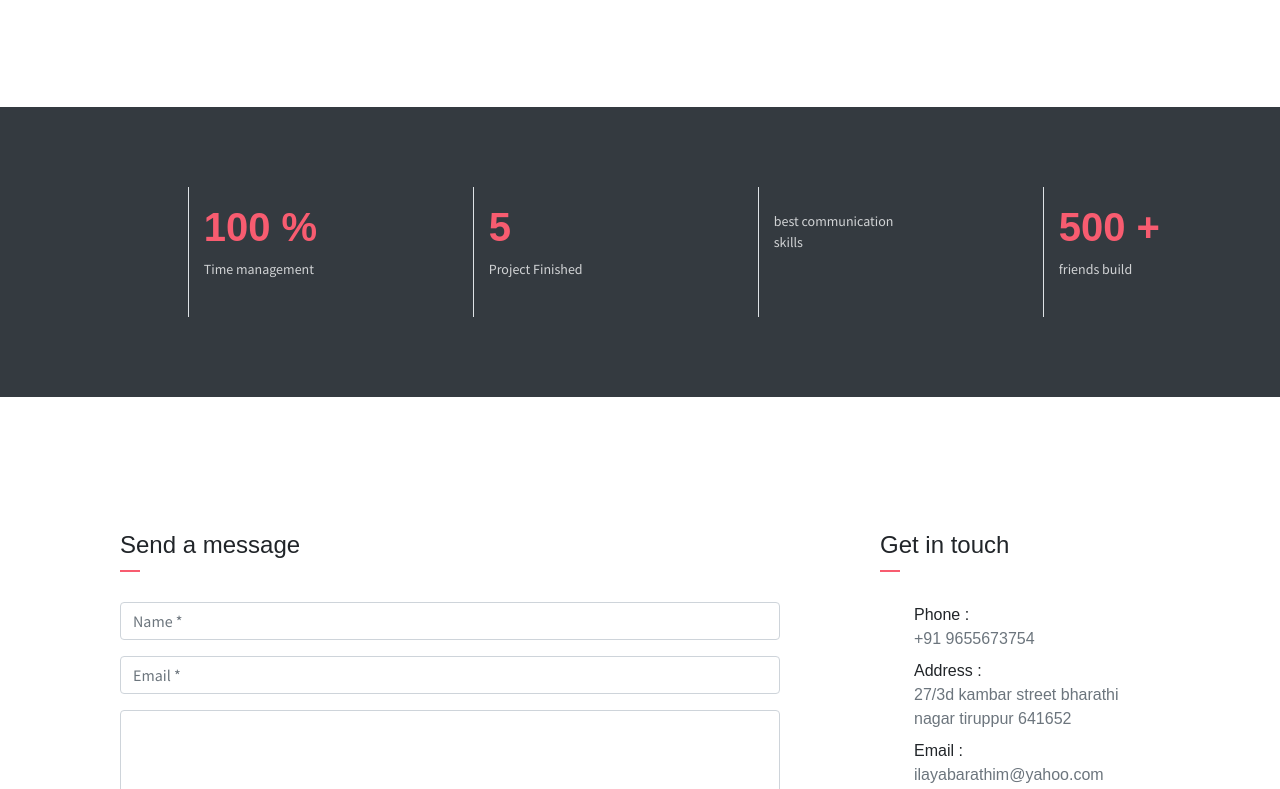
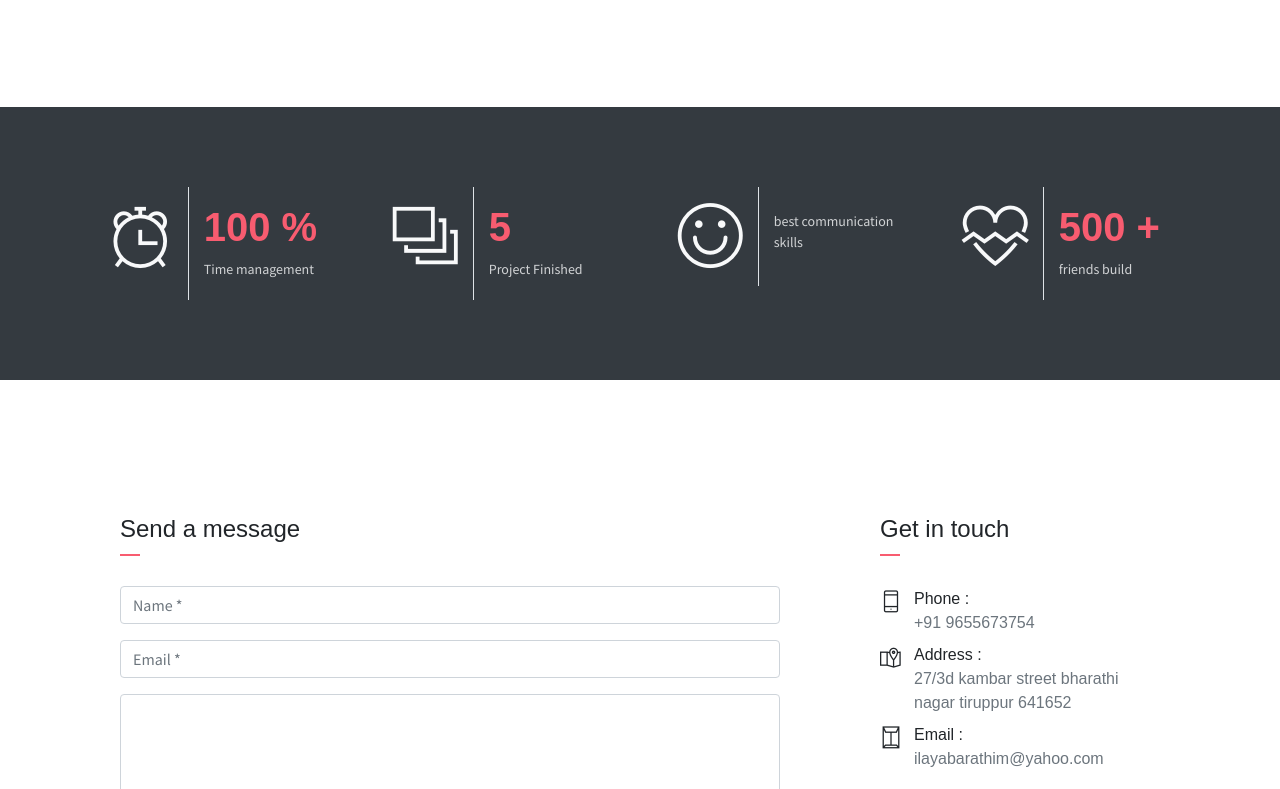
Before and after one commit to Ilayabarathi/portfolio, a plain HTML site: page index.html in a window 1280 px wide. Shown: the part 2011-2800 px from the top of the page. Drawn offline with nearby package versions, Linux system fonts and the light colour scheme; files that its build step writes are made by us from their sources; files whose address does not match are found by name.

Commit message:
Update index.html

```diff
--- a/index.html
+++ b/index.html
@@ -7,9 +7,9 @@
     <meta name="author" content="Devcrud">
     <title>ILAYABARATHI PORTFOLIO </title>
     <!-- font icons -->
-    <link rel="stylesheet" href="assets/vendors/themify-icons/css/themify-icons.css">
+    <link rel="stylesheet" href="/vendors/themify-icons/css/themify-icons.css">
     <!-- Bootstrap + JohnDoe main styles -->
-	<link rel="stylesheet" href="assets/css/johndoe.css">
+	<link rel="stylesheet" href="/css/johndoe.css">
 </head>
 <body data-spy="scroll" data-target=".navbar" data-offset="40" id="home">
     <a href="components.html" class="btn btn-primary btn-component" data-spy="affix" data-offset-top="600"><i class="ti-shift-left-alt"></i> Components</a>
```
